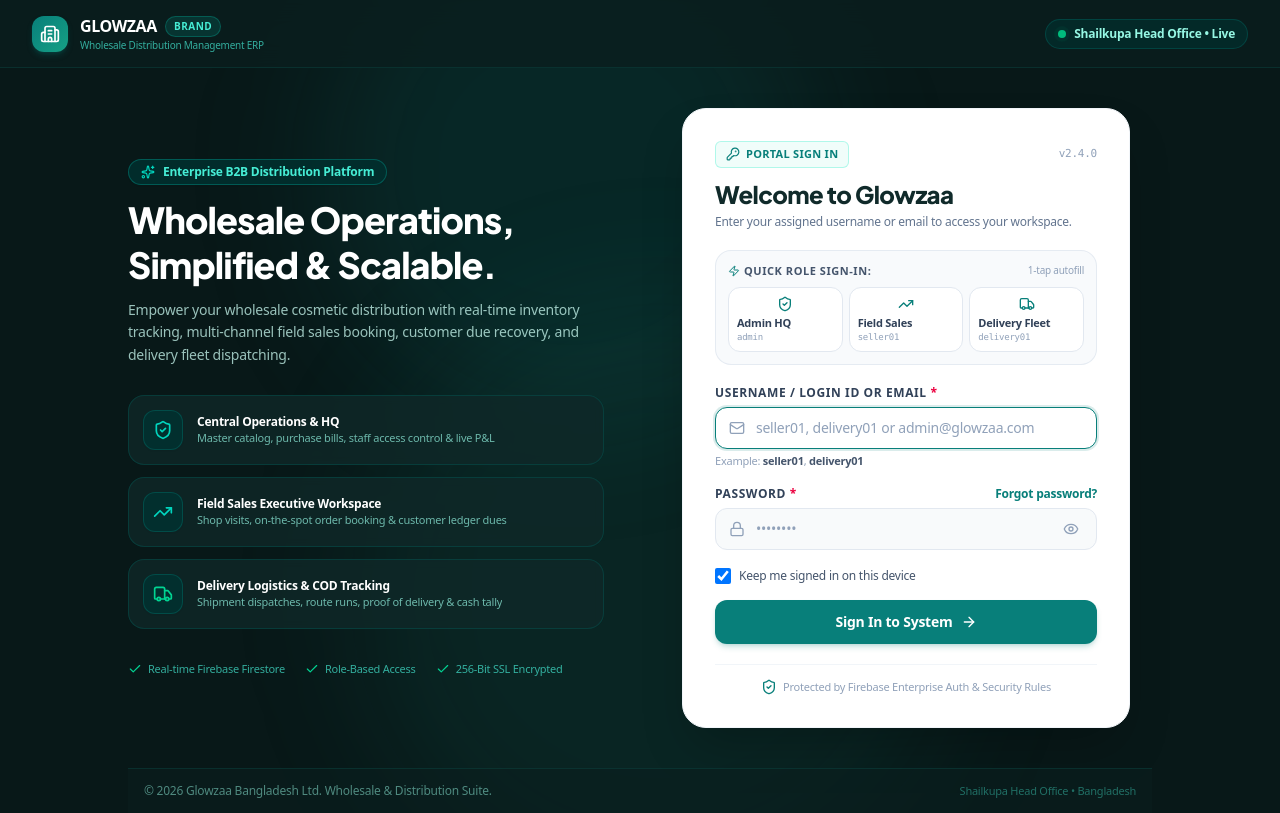
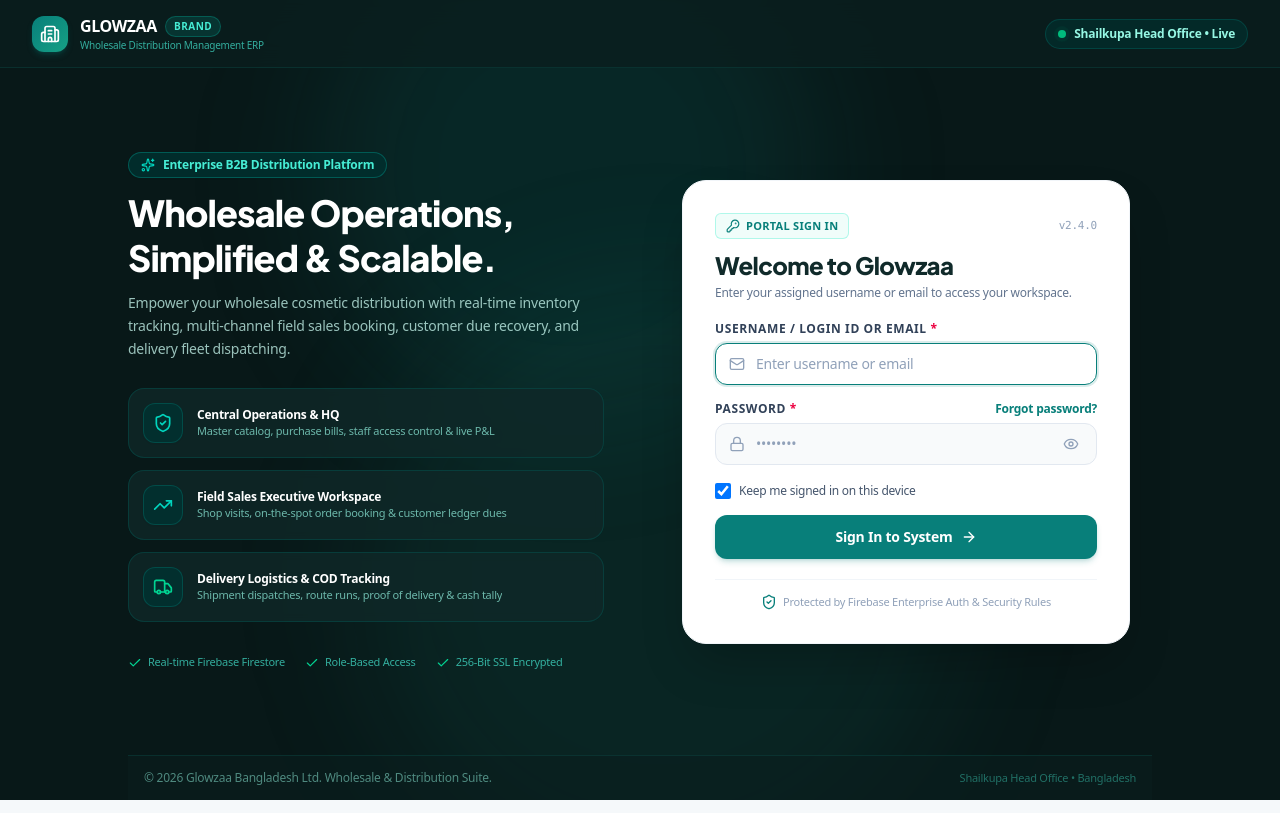
Before and after one commit to islamictuneten-code/Glowzaa-Admin-Pannel, a React (Vite) app: page / in a window 1280 px wide. Built offline with nearby package versions, Linux system fonts and the light colour scheme; no server answers; the database is empty.

Commit message:
feat(auth): remove development quick-login accounts
Remove hardcoded quick-login credentials from the login page to improve security for production readiness.

```diff
--- a/src/components/auth/LoginPage.tsx
+++ b/src/components/auth/LoginPage.tsx
@@ -22,46 +22,6 @@
   ArrowUpRight
 } from 'lucide-react';
 
-interface QuickAccount {
-  id: string;
-  role: 'admin' | 'sales' | 'delivery';
-  label: string;
-  sublabel: string;
-  loginId: string;
-  defaultPass: string;
-  icon: React.ElementType;
-}
-
-const QUICK_ACCOUNTS: QuickAccount[] = [
-  {
-    id: 'admin',
-    role: 'admin',
-    label: 'Admin HQ',
-    sublabel: 'Central Operations',
-    loginId: 'admin@glowzaa.com',
-    defaultPass: '123456',
-    icon: ShieldCheck
-  },
-  {
-    id: 'sales',
-    role: 'sales',
-    label: 'Field Sales',
-    sublabel: 'Orders & Dues',
-    loginId: 'seller01',
-    defaultPass: '123456',
-    icon: TrendingUp
-  },
-  {
-    id: 'delivery',
-    role: 'delivery',
-    label: 'Delivery Fleet',
-    sublabel: 'Dispatch & COD',
-    loginId: 'delivery01',
-    defaultPass: '123456',
-    icon: Truck
-  }
-];
-
 export const LoginPage: React.FC = () => {
   const { login, resetPassword, authError, clearError, isLoading } = useAuth();
 
@@ -72,7 +32,6 @@
   const [rememberMe, setRememberMe] = useState(true);
   const [localError, setLocalError] = useState<string | null>(null);
   const [capsLockActive, setCapsLockActive] = useState(false);
-  const [activeQuickRole, setActiveQuickRole] = useState<string | null>(null);
 
   // Forgot password modal state
   const [isForgotModalOpen, setIsForgotModalOpen] = useState(false);
@@ -96,15 +55,6 @@
     if (e.getModifierState) {
       setCapsLockActive(e.getModifierState('CapsLock'));
     }
-  };
-
-  // Quick fill demo/staff credentials
-  const handleSelectQuickRole = (acc: QuickAccount) => {
-    setEmail(acc.loginId);
-    setPassword(acc.defaultPass);
-    setActiveQuickRole(acc.id);
-    setLocalError(null);
-    clearError();
   };
 
   // Handle Login Submit
@@ -297,42 +247,6 @@
                 </p>
               </div>
 
-              {/* Quick Role Fill / Demo Selector */}
-              <div className="mb-5 p-3 rounded-2xl bg-slate-50 border border-slate-200/80">
-                <div className="flex items-center justify-between mb-2">
-                  <span className="text-[11px] font-bold uppercase tracking-wider text-slate-600 flex items-center gap-1">
-                    <Zap className="w-3 h-3 text-[#087F7A]" />
-                    Quick Role Sign-In:
-                  </span>
-                  <span className="text-[10px] text-slate-400">1-tap autofill</span>
-                </div>
-
-                <div className="grid grid-cols-3 gap-1.5">
-                  {QUICK_ACCOUNTS.map((acc) => {
-                    const Icon = acc.icon;
-                    const isSelected = activeQuickRole === acc.id || email === acc.loginId;
-                    return (
-                      <button
-                        key={acc.id}
-                        type="button"
-                        onClick={() => handleSelectQuickRole(acc)}
-                        className={`p-2 rounded-xl border text-left transition-all cursor-pointer flex flex-col items-center justify-center text-center ${
-                          isSelected
-                            ? 'bg-[#087F7A] text-white border-[#087F7A] shadow-xs'
-                            : 'bg-white text-slate-700 border-slate-200 hover:border-teal-400 hover:bg-teal-50/50'
-                        }`}
-                      >
-                        <Icon className={`w-4 h-4 mb-1 ${isSelected ? 'text-white' : 'text-[#087F7A]'}`} />
-                        <span className="text-[11px] font-bold leading-tight truncate w-full">{acc.label}</span>
-                        <span className={`text-[9px] font-mono leading-tight mt-0.5 truncate w-full ${isSelected ? 'text-teal-100' : 'text-slate-400'}`}>
-                          {acc.loginId.includes('@') ? 'admin' : acc.loginId}
-                        </span>
-                      </button>
-                    );
-                  })}
-                </div>
-              </div>
-
               {/* Error Alert */}
               {displayError && (
                 <div className="mb-4 p-3 rounded-xl bg-rose-50 border border-rose-200 text-rose-900 text-xs flex items-start gap-2.5 animate-in fade-in">
@@ -368,17 +282,13 @@
                       value={email}
                       onChange={(e) => {
                         setEmail(e.target.value);
-                        setActiveQuickRole(null);
                         if (localError) setLocalError(null);
                       }}
-                      placeholder="seller01, delivery01 or admin@glowzaa.com"
+                      placeholder="Enter username or email"
                       className="w-full pl-10 pr-4 py-2.5 text-sm bg-[#F8FAFB] border border-slate-200 rounded-xl text-[#102A2A] placeholder-slate-400 focus:outline-none focus:bg-white focus:border-[#087F7A] focus:ring-2 focus:ring-[#087F7A]/15 transition-all font-medium"
                       autoComplete="username"
                       autoFocus
                     />
-                  </div>
-                  <div className="flex items-center justify-between text-[11px] text-slate-400 mt-1">
-                    <span>Example: <strong className="text-slate-600">seller01</strong>, <strong className="text-slate-600">delivery01</strong></span>
                   </div>
                 </div>
 
```
